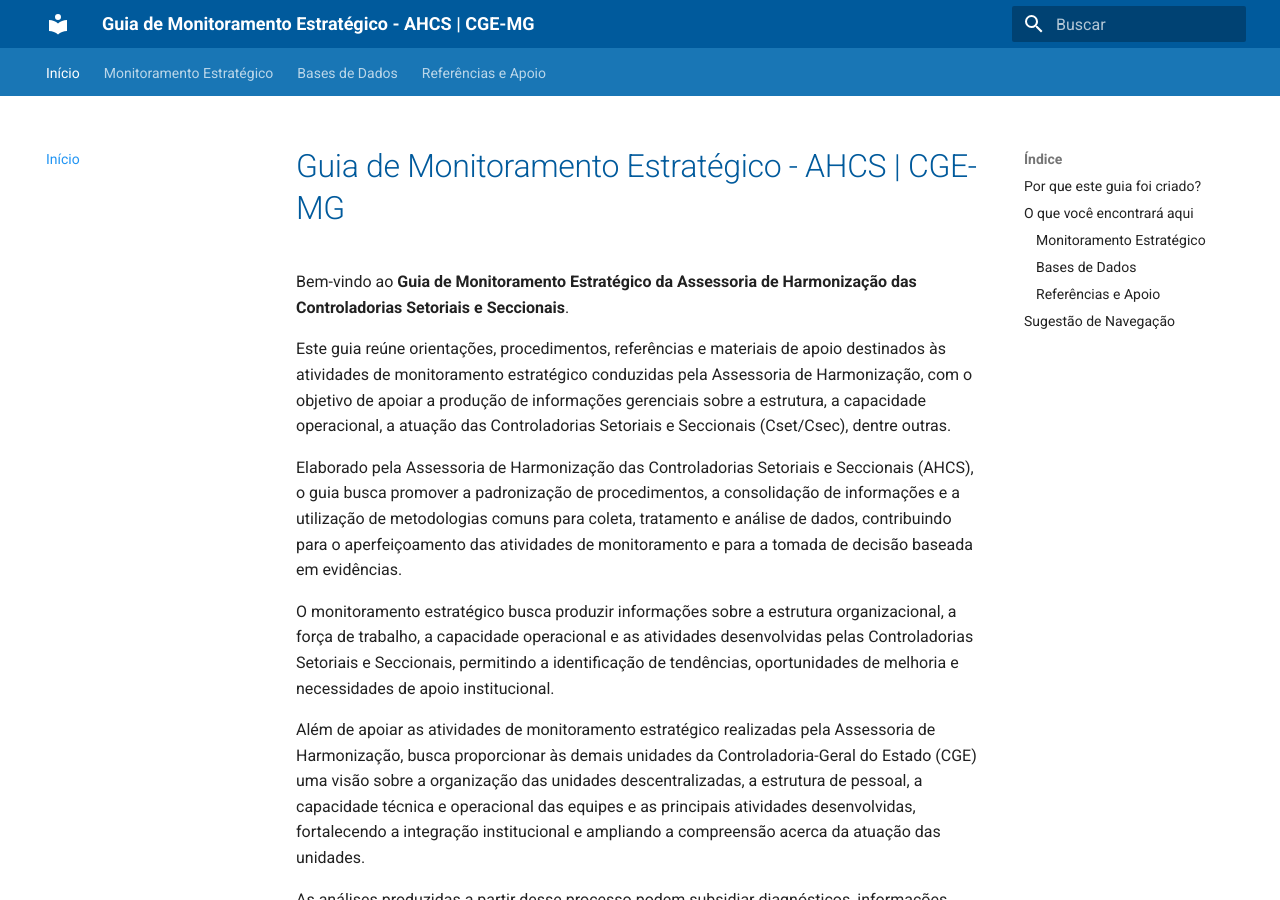
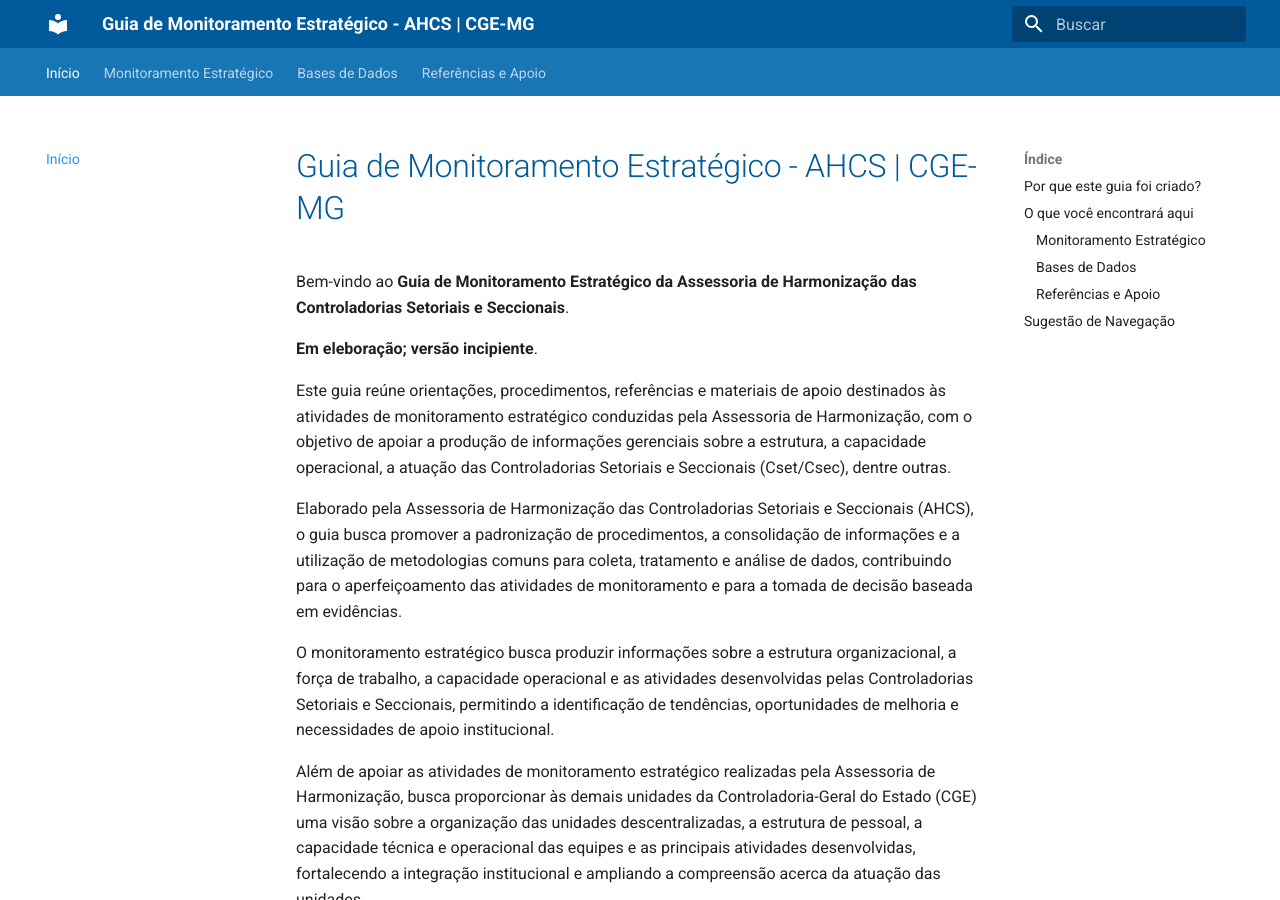
Before and after one commit to CGEMG-AHCS/guia-monitoramento-estrategico, an MkDocs documentation site: the page built from docs/index.md, in a window 1280 px wide and 900 px high. Built offline with MkDocs 1.6.1 and Material for MkDocs 9.7.7, drawn with Linux system fonts in a browser that asks for light colours.

Commit message:
Update index.md

```diff
--- a/docs/index.md
+++ b/docs/index.md
@@ -1,6 +1,8 @@
 # Guia de Monitoramento Estratégico - AHCS | CGE-MG
 
 Bem-vindo ao **Guia de Monitoramento Estratégico da Assessoria de Harmonização das Controladorias Setoriais e Seccionais**.
+
+**Em eleboração; versão incipiente**.
 
 Este guia reúne orientações, procedimentos, referências e materiais de apoio destinados às atividades de monitoramento estratégico conduzidas pela Assessoria de Harmonização, com o objetivo de apoiar a produção de informações gerenciais sobre a estrutura, a capacidade operacional, a atuação das Controladorias Setoriais e Seccionais (Cset/Csec), dentre outras.
 
```
